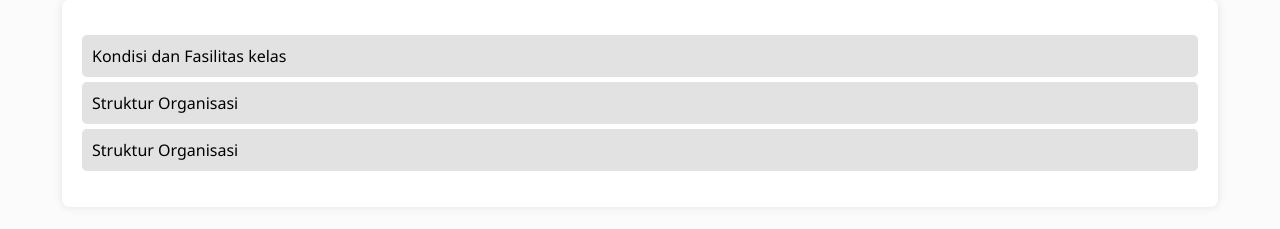
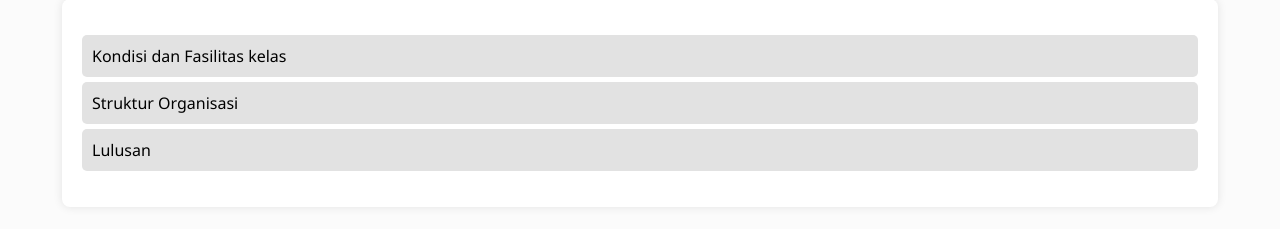
Before and after one commit to justzett/dkv.school, a plain HTML site: page index.html in a window 1280 px wide. Shown: the part 940-1169 px from the top of the page. Drawn offline with Linux system fonts and the light colour scheme.

Commit message:
index.html

```diff
--- a/index.html
+++ b/index.html
@@ -46,7 +46,7 @@ Terdapat dua rombongan belajar (MM1 dan MM2) masing-masing berisi 32 siswa. Fasi
             <ul id="class-list">
                 <li onclick="showDetails('Kondisi Dan Fasilitas Kelas')"><a href="#class-details">Kondisi dan Fasilitas kelas</a></li>
                 <li onclick="showDetails('Kelas Desain Grafis')"><a href="#class-details">Struktur Organisasi</a></li>
-                <li onclick="showDetails('Kelulusan')"><a href="#class-details">Struktur Organisasi</a></li>
+                <li onclick="showDetails('Kelulusan')"><a href="#class-details">Lulusan</a></li>
             </ul>
             <div id="class-details" class="hidden">
                 <h3>Detail Kelas</h3>
```
